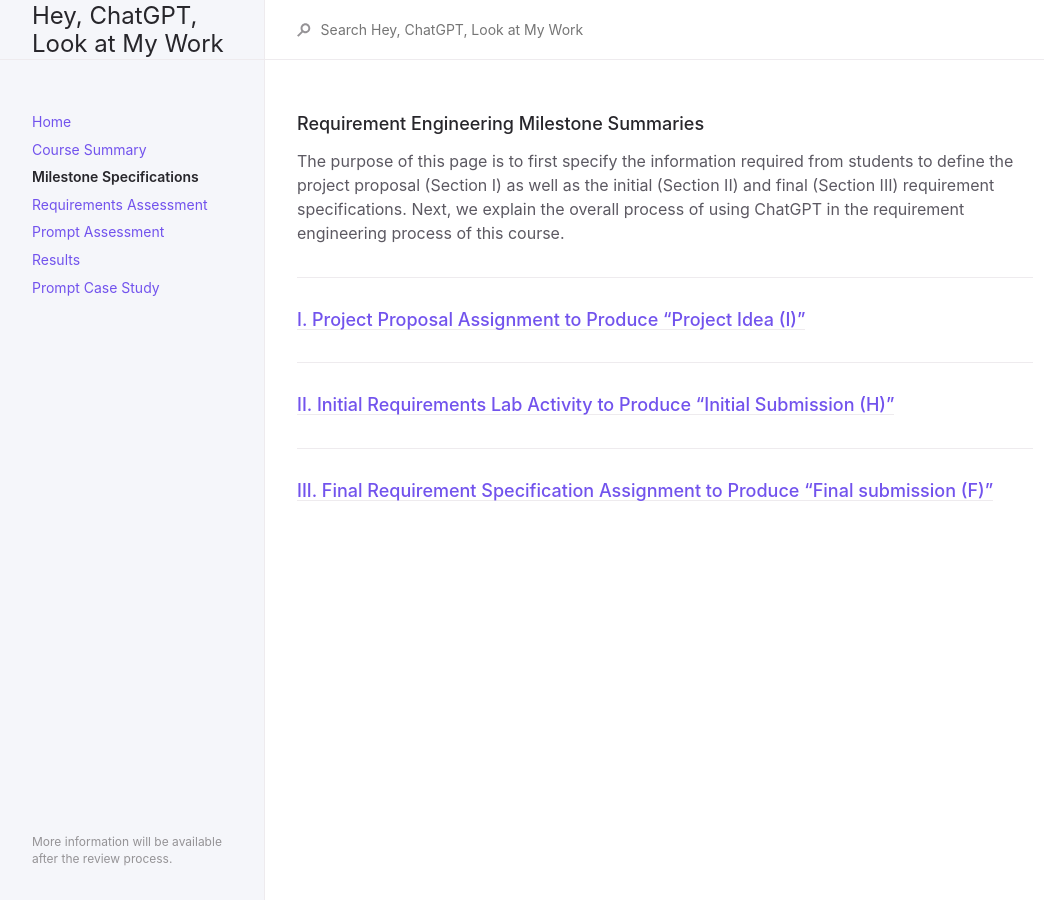
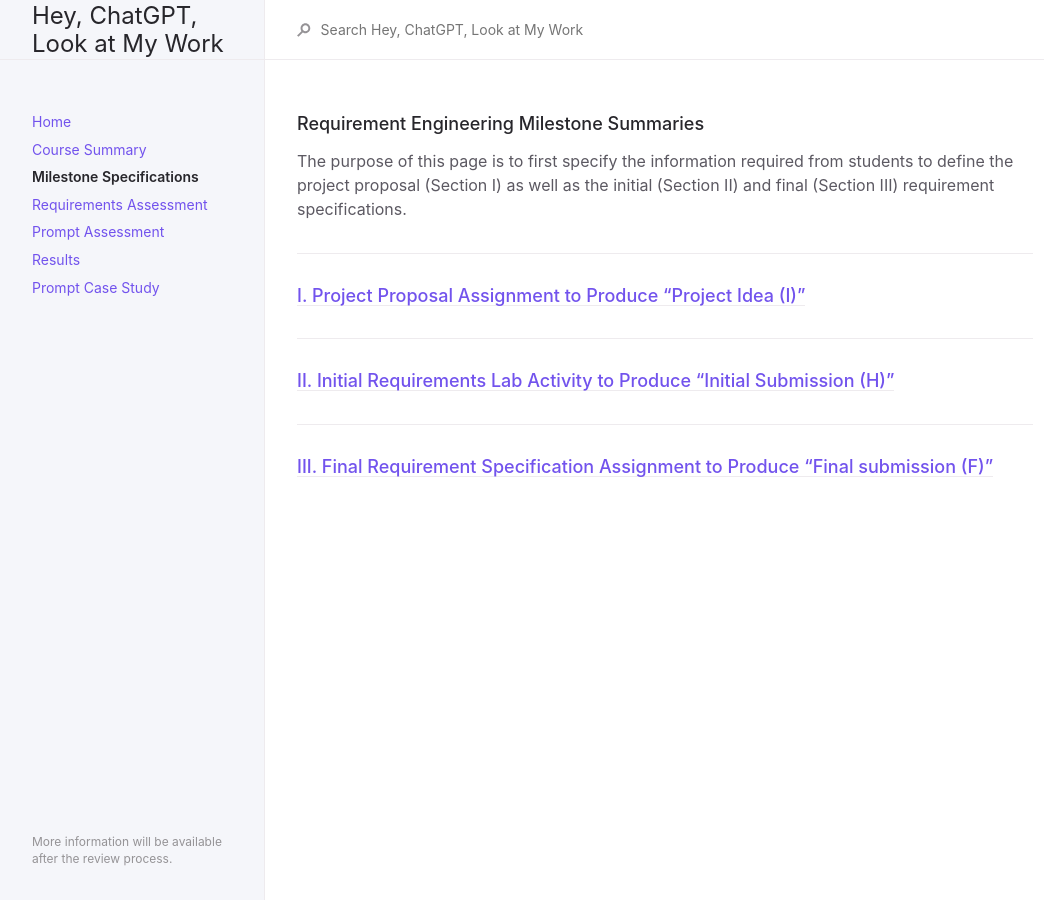
Before and after one commit to anonymousresearcher2020/anonymousresearcher2020.github.io, a Jekyll site: the page built from docs/milestone.md, in a window 1280 px wide. Shown: the whole page, without its empty margins (107-1151 px from the left). Built offline with Jekyll 4.4.1, drawn with Linux system fonts in a browser that asks for light colours.

Commit message:
restructuring

```diff
--- a/docs/milestone.md
+++ b/docs/milestone.md
@@ -9,7 +9,6 @@ permalink: /docs/Milestone Setup
 ### Requirement Engineering Milestone Summaries
 
 The purpose of this page is to first specify the information required from students to define the project proposal (Section I) as well as the initial (Section II) and final (Section III) requirement specifications.
-Next, we explain the overall process of using ChatGPT in the requirement engineering process of this course.
 
 ---
 ### [I. Project Proposal Assignment to Produce "Project Idea (I)"](data/M1_Project_Ideas.pdf)
```
